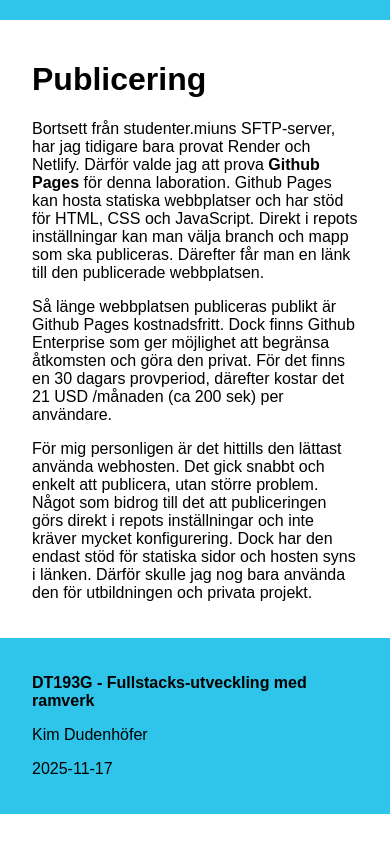
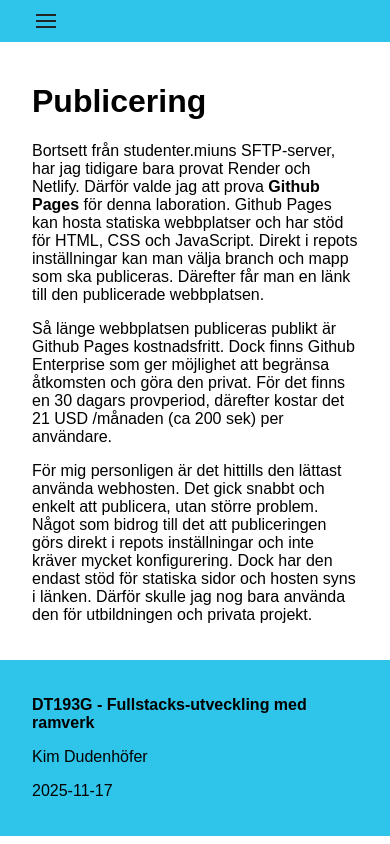
Before and after one commit to kimdude/dt197g-moment-1, a website: page publishing.html in a window 390 px wide. Drawn offline with Linux system fonts and the light colour scheme.

Commit message:
Lagt till responsiv meny under publicering.

```diff
--- a/publishing.html
+++ b/publishing.html
@@ -8,8 +8,13 @@
 </head>
 <body>
     <!-- Huvudmeny -->
-    <header>
     <nav>
+        <input type="checkbox" id="checkMenu" name="checkMenu">
+        <label for="checkMenu" id="checkMenuLabel">
+            <span id="span1"></span>
+            <span id="span2"></span>
+            <span id="span3"></span>
+        </label>
         <ul>
             <li><a href="index.html">Startsida</a></li>
             <li><a href="bootstrap.html">Bootstrap</a></li>
@@ -17,7 +22,6 @@
             <li><a href="publishing.html">Publicering</a></li>
         </ul>
     </nav>
-    </header>
     <main>
         <h1>Publicering</h1>
         <p>Bortsett från studenter.miuns SFTP-server, har jag tidigare bara provat Render och Netlify. Därför valde jag att prova <strong>Github Pages</strong> för denna laboration.
```
Lines whose indentation alone changed are shown as unchanged.
